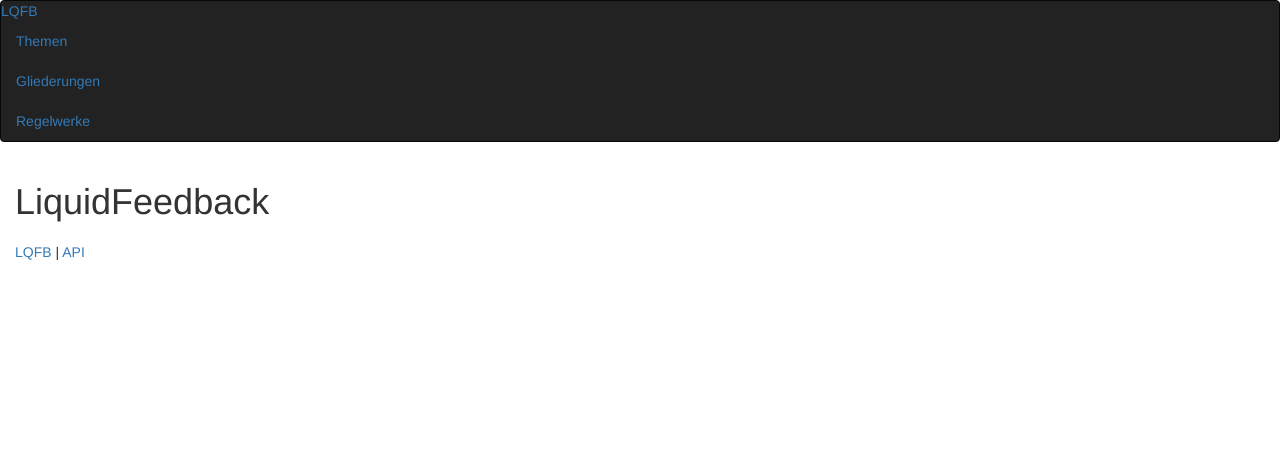
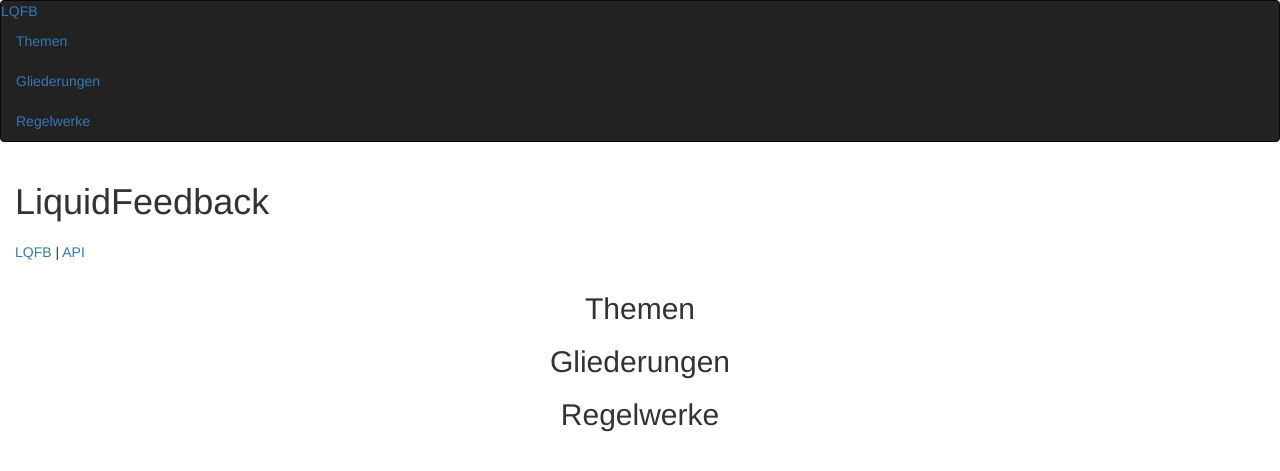
Before and after one commit to nlohmann/lqfb_viewer, a Flask app: template templates/index.html in a window 1280 px wide. Shown: the top 471 px of the page. Run offline with Flask 2, Linux system fonts and the light colour scheme; the template is opened without the code that fills it, so the values that code supplies are empty; parts of the project's set-up code (start-up, migrations or seed data) failed here and were passed over; some libraries are stand-ins or nearby versions.

Commit message:
- added icons

```diff
--- a/templates/index.html
+++ b/templates/index.html
@@ -6,6 +6,7 @@
 
   <link href="/static/bootstrap/css/bootstrap.min.css" rel="stylesheet">
   <link href="/static/bootstrap/css/bootstrap-responsive.min.css" rel="stylesheet">
+  <link href="/static/font-awesome/css/font-awesome.min.css" rel="stylesheet">
 </head>
 <body>
 
@@ -13,9 +14,9 @@
     <div class="navbar-inner">
       <a class="brand" href="/">LQFB</a>
       <ul class="nav">
-        <li><a href="/themen">Themen</a></li>
-        <li><a href="/gliederungen">Gliederungen</a></li>
-        <li><a href="/regelwerke">Regelwerke</a></li>
+        <li><a href="/themen"><i class="icon-list-alt"></i> Themen</a></li>
+        <li><a href="/gliederungen"><i class="icon-sitemap"></i> Gliederungen</a></li>
+        <li><a href="/regelwerke"><i class="icon-book"></i> Regelwerke</a></li>
       </ul>
     </div>
   </div>
@@ -23,6 +24,7 @@
   <div class="container-fluid">
 
     <div class="hero-unit">
+      <i class="icon-plus-sign pull-right" style="margin-top: -0.2em; font-size: 200px; color: #ddd;"></i>
       <h1>LiquidFeedback</h1>
       <h2>{{ helper.unit[1] }}</h2>
       <p>
@@ -31,6 +33,22 @@
       </p>
     </div>
 
+
+    <section class="clearfix">
+      <div class="row" style="text-align: center; color: #333;">
+        <div class="span4">
+          <h2><i class="icon-list-alt"></i> <a href="/themen" style="color: #333">Themen</a></h2>
+        </div>
+        <div class="span4">
+          <h2><i class="icon-sitemap"></i> <a href="/gliederungen" style="color: #333">Gliederungen</a></h2>
+        </div>
+        <div class="span4">
+          <h2><i class="icon-book"></i> <a href="/regelwerke" style="color: #333">Regelwerke</a></h2></h2>
+        </div>
+      </div>
+    </section>
+
+
   </div>
 </body>
 </html>
```
Also changed, not shown: templates/initiative.html (+4 -4 lines), templates/issue.html (+5 -5 lines), templates/issues.html (+4 -4 lines), templates/policies.html (+5 -4 lines), templates/policy.html (+4 -4 lines), templates/units.html (+5 -4 lines).
